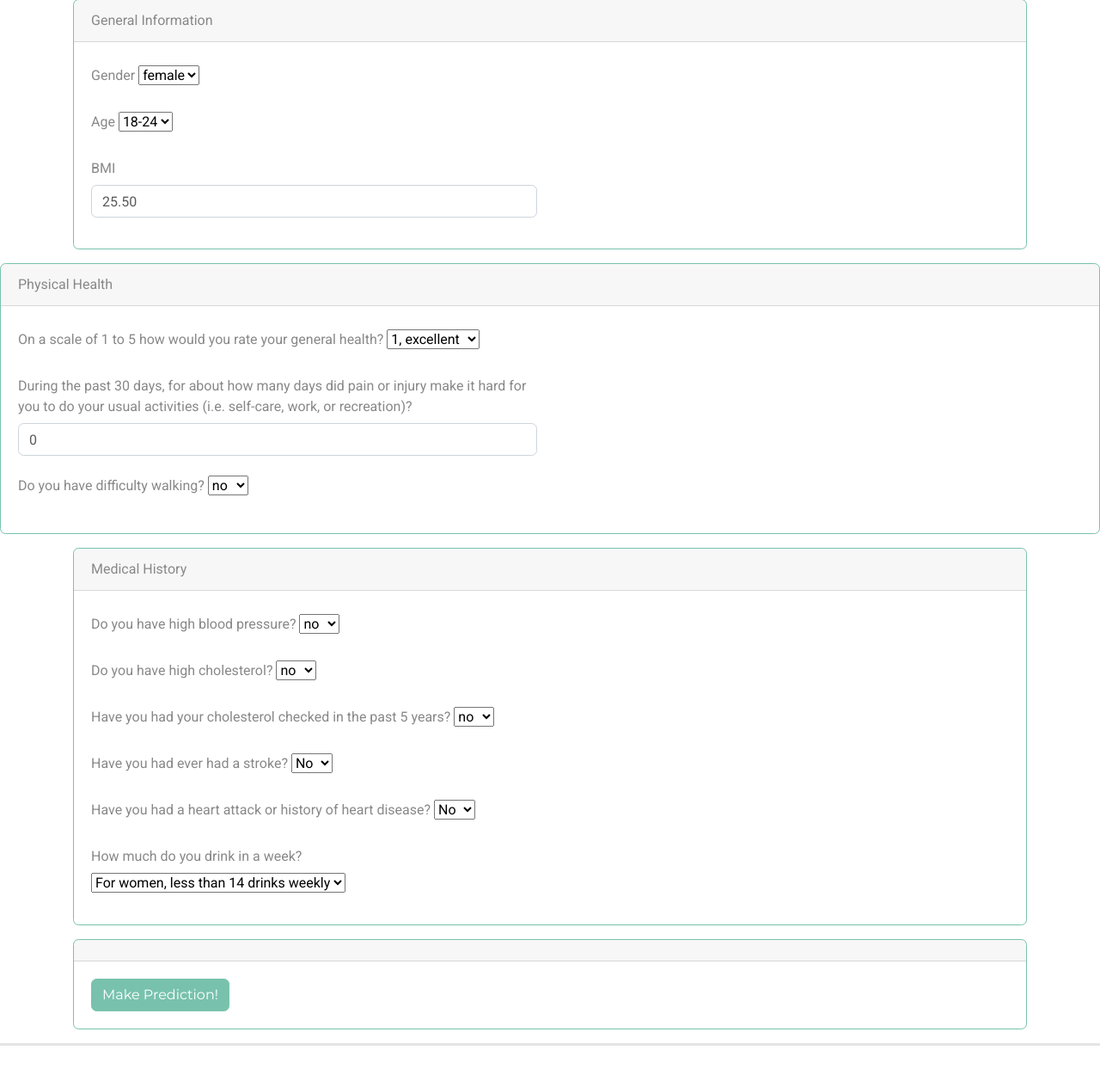
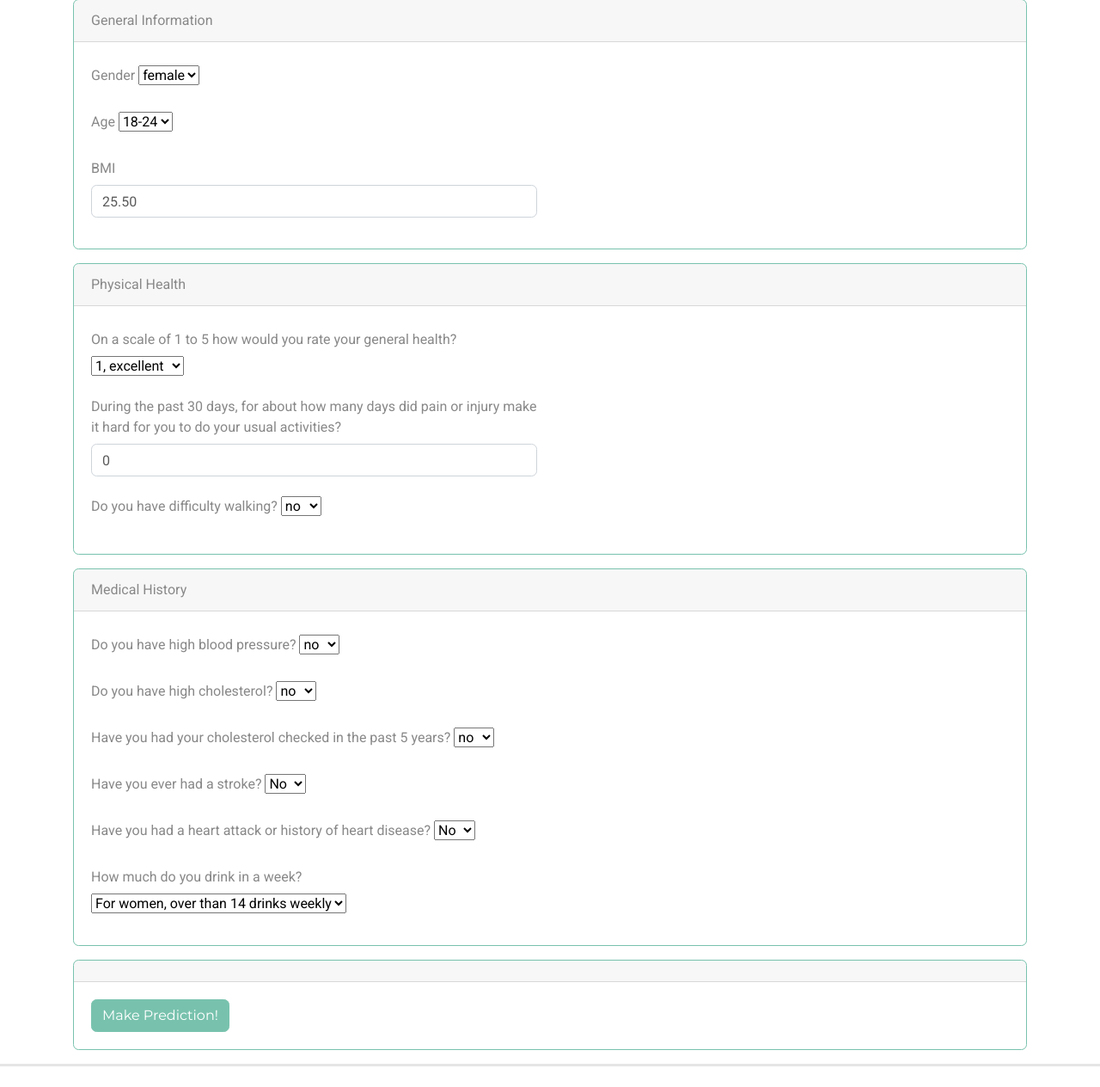
Before and after one commit to hannahlashwayyy/project04-group-07, a Flask app: page / in a window 1280 px wide. Shown: the part 214-1478 px from the top of the page at 86% size. Before the commit the page ends 1430 px from the top, so only its background shows below. Run offline with Flask 3, Linux system fonts and the light colour scheme; some libraries are stand-ins or nearby versions.

Commit message:
loosing my mind

```diff
--- a/Web_app_2/app.py
+++ b/Web_app_2/app.py
@@ -21,36 +21,53 @@
 @app.route("/tableau")
 def tableau():
     # Return template and data
-    return render_template("tableau2.html")
+    return render_template("tableau_hannah.html")
 
 @app.route("/makePredictions", methods=["POST"])
 def make_predictions():
-    content = request.json["data"]
-    print(content)
+    try:
+        # Access the raw JSON payload
+        content = request.json
+        print("Received JSON:", content)
 
-    required_keys = ["Sex", "age", "BMI", "HighBP", "HighChol", "CholCheck", "HeavyAlcoholConsump", "Stroke", "HeartDiseaseorAttack", "GenHlth", "PhysHlth", "DiffWalk"]
-    for key in required_keys:
-        if key not in content:
-            return jsonify({"error": f"Missing key: {key}"}), 400
+        # Define the required keys
+        required_keys = ["Sex", "age", "BMI", "HighBP", "HighChol", "CholCheck",
+                 "HeavyAlcoholConsump",  # Match this with the incoming key
+                 "Stroke", "HeartDiseaseorAttack", "GenHlth",
+                 "PhysHlth", "DiffWalk"]
 
-    # parse
-    sex = content["Sex"]
-    age = float(content["age"])
-    BMI = float(content["BMI"])
-    High_Blood_Pressure = content["HighBP"]
-    High_Cholesterol = content["HighChol"]
-    Cholesterol_Check = content["CholCheck"]
-    Heavy_Alcohol_Consumption = content["HeavyAlcoholConsump"]
-    Stroke = content["Stroke"]
-    Heart_Disease_or_Attack_History = content["HeartDiseaseorAttack"]
-    General_Health = content["GenHlth"]
-    Physical_Health = content["PhysHlth"]
-    Difficulty_Walking = content["DiffWalk"]
+        # Validate the presence of all required keys in the incoming JSON payload
+        for key in required_keys:
+            if key not in content:
+                return jsonify({"error": f"Missing key: {key}"}), 400
 
+        # parse
+        sex = content["Sex"]
+        age = float(content["age"])
+        BMI = float(content["BMI"])
+        High_Blood_Pressure = content["HighBP"]
+        High_Cholesterol = content["HighChol"]
+        Cholesterol_Check = content["CholCheck"]
+        Heavy_Alcohol_Consumption = content["HeavyAlcoholConsump"]
+        Stroke = content["Stroke"]
+        Heart_Disease_or_Attack_History = content["HeartDiseaseorAttack"]
+        General_Health = content["GenHlth"]
+        Physical_Health = content["PhysHlth"]
+        Difficulty_Walking = content["DiffWalk"]
 
+        # Call the model helper function to make predictions
+        preds = modelHelper.makePredictions(sex, age, BMI, High_Blood_Pressure, High_Cholesterol,
+                                            Cholesterol_Check, Heavy_Alcohol_Consumption, Stroke,
+                                            Heart_Disease_or_Attack_History, General_Health,
+                                            Physical_Health, Difficulty_Walking)
 
-    preds = modelHelper.makePredictions(sex, age, BMI, High_Blood_Pressure, High_Cholesterol, Cholesterol_Check, Heavy_Alcohol_Consumption, Stroke, Heart_Disease_or_Attack_History, General_Health, Physical_Health, Difficulty_Walking)
-    return(jsonify({"ok": True, "prediction": str(preds)}))
+        # Return the prediction result as JSON
+        return jsonify({"ok": True, "prediction": str(preds)})
+
+    except Exception as e:
+        # Log any errors for debugging
+        print(f"Error: {e}")
+        return jsonify({"error": str(e)}), 500
 
 
 @app.after_request
--- a/Web_app_2/modelHelper.py
+++ b/Web_app_2/modelHelper.py
@@ -15,7 +15,7 @@
         df["BMI"] = [BMI]
         df["Stroke"] = [Stroke]
         df["HeartDiseaseorAttack"] = [Heart_Disease_or_Attack_History]
-        df["HvyAlcoholConsump"] = [Heavy_Alcohol_Consumption]
+        df["HeavyAlcoholConsump"] = [Heavy_Alcohol_Consumption]
         df["GenHlth"] = [General_Health]
         df["PhysHlth"] = [Physical_Health]
         df["DiffWalk"] = [Difficulty_Walking]
--- a/Web_app_2/static/js/logic.js
+++ b/Web_app_2/static/js/logic.js
@@ -19,7 +19,7 @@
     var BMI = $("#BMI").val();
     var Stroke = $("#Stroke").val();
     var HeartDiseaseorAttack = $("#HeartDiseaseorAttack").val();
-    var HvyAlcoholConsump = $("#HvyAlcoholConsump").val();
+    var HeavyAlcoholConsump = $("#HeavyAlcoholConsump").val();
     var GenHlth = $("#GenHlth").val();
     var PhysHlth = $("#PhysHlth").val();
     var DiffWalk = $("#DiffWalk").val();
@@ -37,7 +37,7 @@
         "BMI": BMI,
         "Stroke": Stroke,
         "HeartDiseaseorAttack": HeartDiseaseorAttack,
-        "HvyAlcoholConsump": HvyAlcoholConsump,
+        "HeavyAlcoholConsump": HeavyAlcoholConsump,
         "GenHlth": GenHlth,
         "PhysHlth": PhysHlth,
         "DiffWalk": DiffWalk,
@@ -50,23 +50,13 @@
         type: "POST",
         url: "/makePredictions",
         contentType: 'application/json;charset=UTF-8',
-        data: JSON.stringify({ "data": payload }),
+        data: JSON.stringify(payload),  // Send the payload directly as raw JSON
         success: function(returnedData) {
-            // print it
             console.log(returnedData);
-            var prob = parseFloat(returnedData["prediction"]);
-
-            //if (prob > 0.5) {
-               // $("#output").text(`You Survived with probability ${prob}!`);
-            //} else {
-              //  $("#output").text(`You did not survive with probability ${prob}, sorry. :(`);
-           // }
-
         },
         error: function(XMLHttpRequest, textStatus, errorThrown) {
             alert("Status: " + textStatus);
             alert("Error: " + errorThrown);
         }
     });
-
 }
--- a/Web_app_2/templates/index.html
+++ b/Web_app_2/templates/index.html
@@ -10,13 +10,8 @@
     <link rel="stylesheet" href="../static/css/style.css">
     <!-- JQuery -->
     <script src="https://code.jquery.com/jquery-3.6.0.min.js"></script>
-    <!-- <script src="https://ajax.googleapis.com/ajax/libs/jquery-3.6.0.min.js"></script> -->
     <!-- JS -->
     <script type="text/javascript" src="static/js/logic.js"></script>
-
-     <!-- Installing for drop-down menu  -->
-    <!-- jQuery (required for Bootstrap JS) -->
-    <!-- <script src="https://code.jquery.com/jquery-3.5.1.slim.min.js"></script> -->
 
     <!-- Popper.js (required for Bootstrap dropdowns) -->
     <script src="https://cdn.jsdelivr.net/npm/@popperjs/core@2.11.6/dist/umd/popper.min.js"></script>
@@ -26,7 +21,6 @@
 
     <!-- Google Fonts -->
     <link href="https://fonts.googleapis.com/css2?family=Roboto&family=Playfair+Display:wght@400;700&display=swap" rel="stylesheet">
-
 
 </head>
 
@@ -62,8 +56,9 @@
         </div>
     </nav>
 
+    <hr style="color:lightgray; border-width: 1px;">
 
-    <hr style="color:lightgray; border-width: 1px;">
+    <!-- General Information Section -->
     <div class="container">
         <div class="card border-primary mb-3" style="max-width: 80rem;">
             <div class="card-header">General Information</div>
@@ -99,12 +94,14 @@
                             <label class="col-form-label" for="BMI">BMI</label>
                             <input type="number" class="form-control" value="25.50" id="BMI">
                         </div>
-
                     </div>
                 </div>
             </div>
         </div>
     </div>
+
+    <!-- Physical Health Section -->
+    <div class="container">
         <div class="card border-primary mb-3" style="max-width: 80rem;">
             <div class="card-header">Physical Health</div>
             <div class="card-body">
@@ -121,8 +118,7 @@
                             </select>
                         </div>
                         <div class="form-group">
-                            <label class="col-form-label" for="PhysHlth">During the past 30 days, for about how many days did pain or injury make it hard for you to do your usual activities
-                                (i.e. self-care, work, or recreation)?</label>
+                            <label class="col-form-label" for="PhysHlth">During the past 30 days, for about how many days did pain or injury make it hard for you to do your usual activities?</label>
                             <input type="text" class="form-control" value="0" id="PhysHlth">
                         </div>
                         <div class="form-group">
@@ -136,6 +132,9 @@
                 </div>
             </div>
         </div>
+    </div>
+
+    <!-- Medical History Section -->
     <div class="container">
         <div class="card border-primary mb-3" style="max-width: 80rem;">
             <div class="card-header">Medical History</div>
@@ -164,7 +163,7 @@
                             </select>
                         </div>
                         <div class="form-group">
-                            <label class="col-form-label" for="Stroke">Have you had ever had a stroke?</label>
+                            <label class="col-form-label" for="Stroke">Have you ever had a stroke?</label>
                             <select id="Stroke">
                                 <option value="0">No</option>
                                 <option value="1">Yes</option>
@@ -178,11 +177,11 @@
                             </select>
                         </div>
                         <div class="form-group">
-                            <label class="col-form-label" for="HvyAlcoholConsump">How much do you drink in a week?</label>
-                            <select id="HvyAlcoholConsump">
-                                <option value="0"> For women, less than 14 drinks weekly</option>
+                            <label class="col-form-label" for="HeavyAlcoholConsump">How much do you drink in a week?</label>
+                            <select id="HeavyAlcoholConsump"> <!-- Updated ID -->
+                                <option value="0">For women, over than 14 drinks weekly</option>
                                 <option value="1">For men, over 7 drinks weekly</option>
-                                <option value="2">For women, over 14 drinks weekly</option>
+
                             </select>
                         </div>
                     </div>
@@ -190,6 +189,8 @@
             </div>
         </div>
     </div>
+
+    <!-- Button Section -->
     <div class="container">
         <div class="card border-primary mb-3" style="max-width: 80rem;">
             <div class="card-header"></div>
@@ -202,7 +203,7 @@
             </div>
         </div>
     </div>
-    </div>
+
     <hr style="color:lightgray; border-width: 3px;">
     <div class="container-fluid">
         <div class="row">
@@ -212,8 +213,6 @@
         </div>
     </div>
 
-
-
 </body>
 
 </html>
```
Lines whose indentation alone changed are shown as unchanged.
